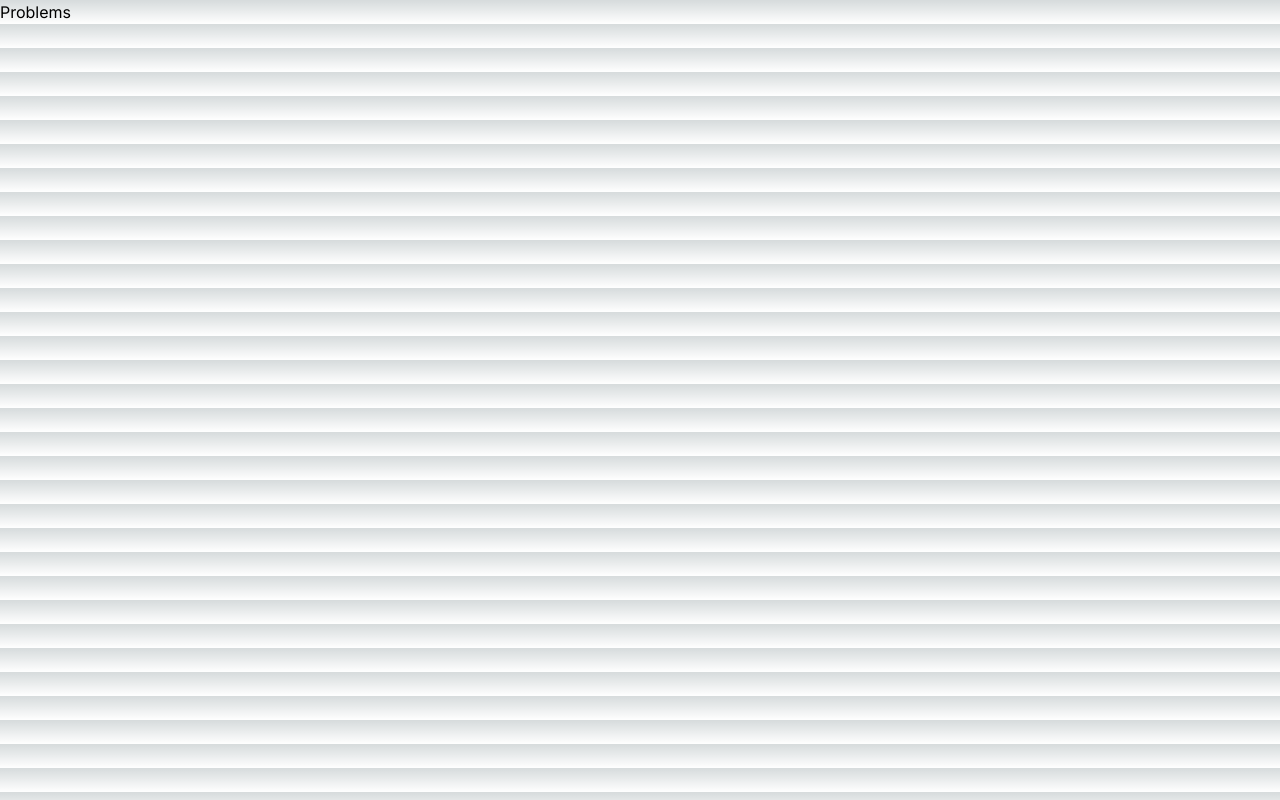
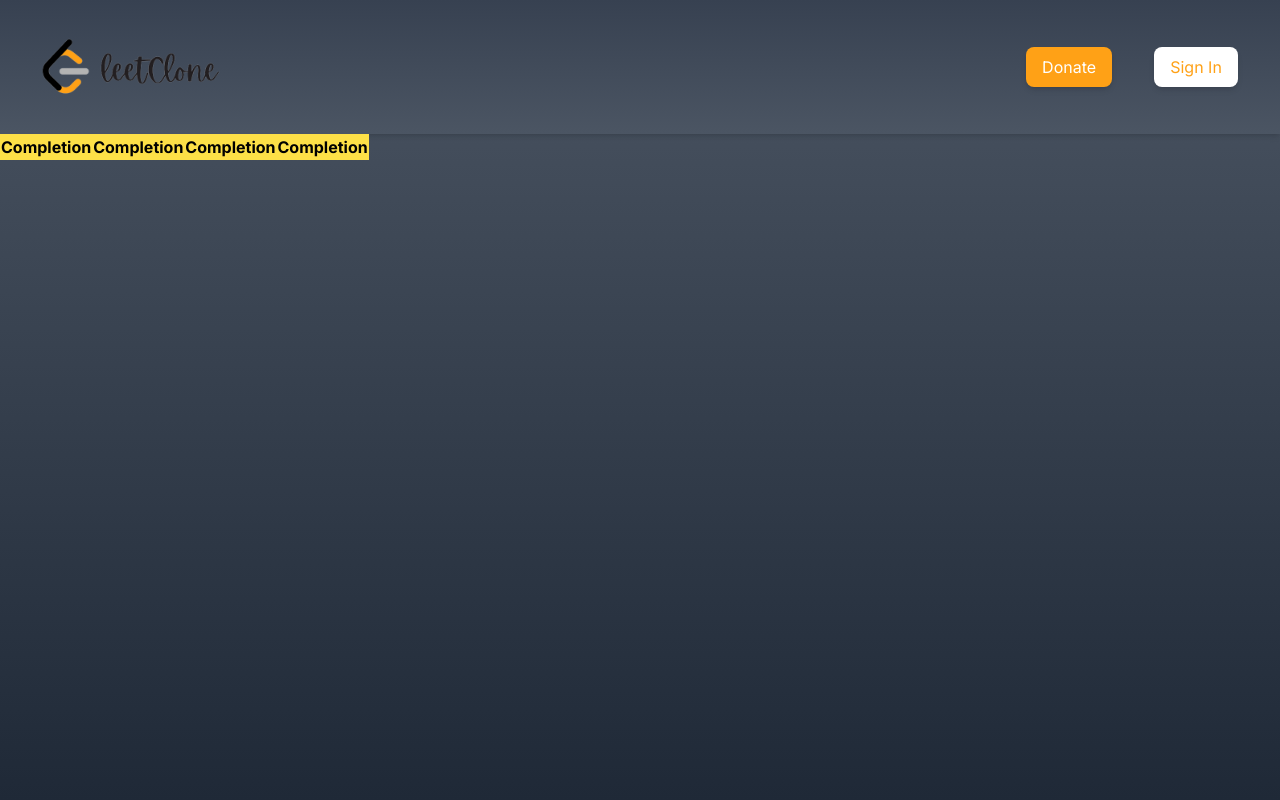
Before and after one commit to asadsid95/sme-fe, a Next.js app in the folder eleetcode/: page /components/problems in a window 1280 px wide. Built offline with nearby package versions, Linux system fonts and the light colour scheme.

Commit message:
topbar and skeleton page for problems page created; #4 #21

```diff
--- a/eleetcode/src/app/components/modals/forgotpassword.tsx
+++ b/eleetcode/src/app/components/modals/forgotpassword.tsx
@@ -11,10 +11,6 @@ export default function ForgotPassword() {
     const closeModal = useCloseModal()
     const [sendPasswordResetEmail, sending, error] = useSendPasswordResetEmail(auth)
     const router = useRouter()
-
-    // const actionCodeSettings = {
-    //     url: 'https://www.example.com/login',
-    // };
 
     const submitRecovery = async (e: any) => {
         e.preventDefault()
@@ -34,8 +30,6 @@ export default function ForgotPassword() {
         }
     }
 
-
-
     return <>
         <div id='forgotPassword' className="z-10 w-full h-screen flex items-center justify-center absolute top-0 left-0 bg-black bg-opacity-25" >
             <div className="w-1/5 h-2/5  bg-gradient-to-b from-dark-yellow to-gray-600 rounded-lg  ">
--- a/eleetcode/src/app/components/modals/page.tsx
+++ /dev/null
@@ -1,15 +0,0 @@
-'use-client'
-
-import ForgotPassword from "./forgotpassword";
-import Login from "./login";
-import Signup from "./signup";
-
-export default function Modals() {
-    return <>
-        {/* <Signup /> */}
-
-        {/* <Login /> */}
-
-        {/* <ForgotPassword /> */}
-    </>
-}
--- a/eleetcode/src/app/components/problems/page.tsx
+++ b/eleetcode/src/app/components/problems/page.tsx
@@ -1,7 +1,20 @@
+import ProblemTable from "./table"
+import Topbar from "./topbar"
+
 export default function Problems() {
     return <>
-        <div>
-            <h1>Problems</h1>
-        </div>
+
+        <head>
+            <title>Eleetcode</title>
+        </head>
+
+        <body>
+            <div className="bg-gradient-to-b from-gray-600 to-gray-800 h-screen">
+                <Topbar />
+
+                <ProblemTable />
+            </div>
+
+        </body>
     </>
 }
--- /dev/null
+++ b/eleetcode/src/app/components/problems/table.tsx
@@ -0,0 +1,34 @@
+function ProblemTable() {
+
+    return <>
+
+        <div>
+
+            <table className="bg-yellow-300">
+                <thead>
+                    <tr>
+                        <th>
+                            Completion
+                        </th>
+                        <th>
+                            Completion
+                        </th>
+                        <th>
+                            Completion
+                        </th>
+                        <th>
+                            Completion
+                        </th>
+                    </tr>
+
+                </thead>
+
+            </table>
+
+        </div>
+
+    </>
+
+}
+
+export default ProblemTable
--- /dev/null
+++ b/eleetcode/src/app/components/problems/topbar.tsx
@@ -0,0 +1,33 @@
+import Image from "next/image";
+import Link from "next/link";
+
+export default function Topbar() {
+
+
+    return <>
+        <div className="flex justify-between align-middle bg-gradient-to-b from-gray-700 to-gray-600 shadow-md ">
+            <div >
+                <Link href="/">
+                    <Image src="/logo.png" width={300} height={300} alt='' />
+                </Link>
+            </div>
+
+            <div className="flex justify-evenly items-center align-bottom w-64 ">
+                <div>
+                    <button className="bg-brand-orange px-3 py-1 mr-10 rounded-lg text-white border-4 border-transparent hover:bg-white hover:text-black hover:border-4 hover:border-solid hover:border-brand-orange ease-linear duration-100 shadow-md">
+                        Donate
+                    </button>
+                </div>
+
+                <div>
+                    <Link href='/'>
+                        <button className="bg-white px-3 py-1 mr-10 rounded-lg text-brand-orange border-4 border-transparent hover:bg-brand-orange hover:text-black hover:border-4 hover:border-solid hover:border-brand-orange ease-linear duration-100 shadow-md">
+                            Sign In
+                        </button>
+                    </Link>
+                </div>
+            </div>
+        </div>
+    </>
+
+}
```
Also changed, not shown: eleetcode/src/app/Home.tsx (+0 -5 lines), eleetcode/src/app/components/landing/Navbar.tsx (+3 -3 lines).
